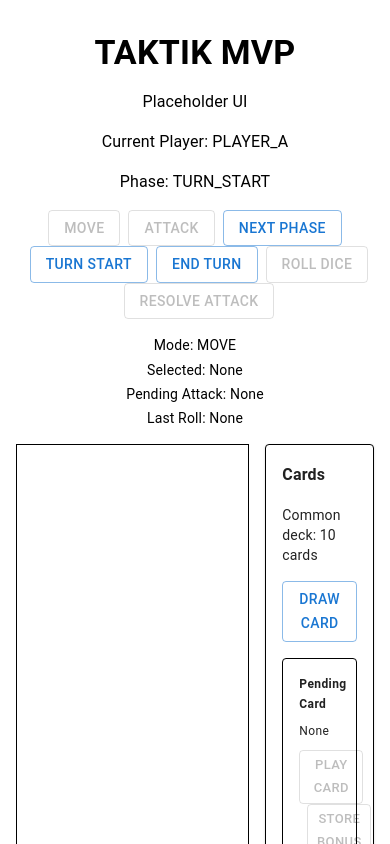
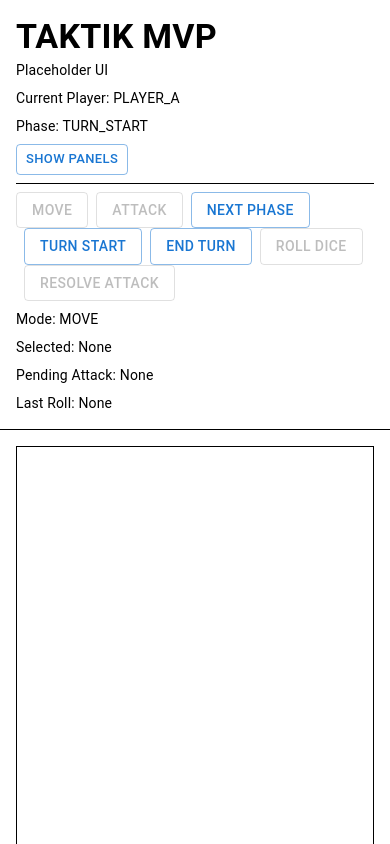
Before and after one commit to monsteruk-crm/taktik, a Next.js app: page / in a window 390 px wide. Shown: the top 844 px of the page. Built offline with nearby package versions, Linux system fonts and the light colour scheme; what @mui/material-nextjs would draw is missing.

Commit message:
Refactor BoardViewport and CardPanel for improved UI responsiveness; implement mobile drawer and desktop overlay for command panels

```diff
--- a/app/page.tsx
+++ b/app/page.tsx
@@ -5,10 +5,13 @@ import { startTransition, useEffect, useMemo, useReducer, useRef, useState } fro
 import Box from "@mui/material/Box";
 import Button from "@mui/material/Button";
 import Container from "@mui/material/Container";
-import Grid from "@mui/material/Grid";
+import Divider from "@mui/material/Divider";
+import Drawer from "@mui/material/Drawer";
 import Paper from "@mui/material/Paper";
 import Stack from "@mui/material/Stack";
 import Typography from "@mui/material/Typography";
+import { useTheme } from "@mui/material/styles";
+import useMediaQuery from "@mui/material/useMediaQuery";
 import type { ReactionWindow } from "@/lib/engine";
 import { gameReducer, initialGameState } from "@/lib/engine";
 import { getMoveRange } from "@/lib/engine/movement";
@@ -34,6 +37,15 @@ export default function Home() {
   const [targetingContext, setTargetingContext] = useState<TargetingContext | null>(null);
   const [selectedTargetUnitIds, setSelectedTargetUnitIds] = useState<string[]>([]);
   const [queuedTactic, setQueuedTactic] = useState<QueuedTactic | null>(null);
+  // Overlay-first command UI.
+  const theme = useTheme();
+  const isDesktop = useMediaQuery(theme.breakpoints.up("md"));
+  const [opsOpen, setOpsOpen] = useState(true);
+
+  useEffect(() => {
+    // Desktop defaults to open; mobile defaults to closed.
+    setOpsOpen(isDesktop);
+  }, [isDesktop]);
   const isGameOver = state.phase === "VICTORY";
   const canMove = state.phase === "MOVEMENT" && !isGameOver;
   const canAttack = state.phase === "ATTACK" && !isGameOver;
@@ -252,122 +264,14 @@ export default function Home() {
 
 
 
-  return (
-    <Box sx={{ minHeight: "100vh", bgcolor: "#ffffff", color: "#000000", py: 4 }}>
-      <Container maxWidth="xl" sx={{ px: { xs: 2, sm: 3, md: 4 } }}>
-        <Stack spacing={2} alignItems="center">
-        <Typography variant="h4" fontWeight={600}>
-          TAKTIK MVP
-        </Typography>
-        <Typography variant="body1">Placeholder UI</Typography>
-        <Typography variant="body1">Current Player: {state.activePlayer}</Typography>
-        <Typography variant="body1">Phase: {state.phase}</Typography>
-        {state.winner ? <Typography variant="body1">Winner: {state.winner}</Typography> : null}
-        <Stack direction="row" spacing={1} flexWrap="wrap" justifyContent="center">
-          <Button
-            variant="outlined"
-            onClick={() => {
-              setMode("MOVE");
-              setSelectedAttackerId(null);
-            }}
-            disabled={!canMove}
-          >
-            Move
-          </Button>
-          <Button
-            variant="outlined"
-            onClick={() => {
-              setMode("ATTACK");
-              setSelectedUnitId(null);
-            }}
-            disabled={!canAttack}
-          >
-            Attack
-          </Button>
-          <Button
-            variant="outlined"
-            onClick={() => dispatch({ type: "NEXT_PHASE" })}
-            disabled={isGameOver}
-          >
-            Next Phase
-          </Button>
-          <Button
-            variant="outlined"
-            onClick={() => dispatch({ type: "TURN_START" })}
-            disabled={isGameOver}
-          >
-            Turn Start
-          </Button>
-          <Button
-            variant="outlined"
-            onClick={() => dispatch({ type: "END_TURN" })}
-            disabled={isGameOver}
-          >
-            End Turn
-          </Button>
-          <Button
-            variant="outlined"
-            onClick={() => {
-              const reaction =
-                queuedTactic?.window === "beforeAttackRoll" ? queuedTactic : undefined;
-              dispatch({ type: "ROLL_DICE", ...(reaction ? { reaction } : {}) });
-              if (reaction) {
-                setQueuedTactic(null);
-              }
-            }}
-            disabled={!canRollDice}
-          >
-            Roll Dice
-          </Button>
-          <Button
-            variant="outlined"
-            onClick={() => {
-              const reaction =
-                queuedTactic &&
-                (queuedTactic.window === "afterAttackRoll" ||
-                  queuedTactic.window === "beforeDamage")
-                  ? queuedTactic
-                  : undefined;
-              dispatch({ type: "RESOLVE_ATTACK", ...(reaction ? { reaction } : {}) });
-              if (reaction) {
-                setQueuedTactic(null);
-              }
-            }}
-            disabled={!canResolveAttack}
-          >
-            Resolve Attack
-          </Button>
-        </Stack>
-        <Stack spacing={0.5} alignItems="center">
-          <Typography variant="body2">Mode: {mode}</Typography>
-          <Typography variant="body2">
-            Selected: {mode === "MOVE" ? selectedUnitId ?? "None" : selectedAttackerId ?? "None"}
-          </Typography>
-          <Typography variant="body2">
-            Pending Attack:{" "}
-            {state.pendingAttack
+  const selectionLabel =
+    mode === "MOVE" ? selectedUnitId ?? "None" : selectedAttackerId ?? "None";
+  const pendingAttackLabel = state.pendingAttack
     ? `${state.pendingAttack.attackerId} -> ${state.pendingAttack.targetId}`
-              : "None"}
-          </Typography>
-          <Typography variant="body2">
-            Last Roll:{" "}
-            {state.lastRoll ? `${state.lastRoll.value} -> ${state.lastRoll.outcome}` : "None"}
-          </Typography>
-        </Stack>
-          <Box sx={{ flexGrow: 1, width: "100%" }}>
-            <Grid container spacing={2}>
-            <Grid size={8}>
-              <BoardViewport onClick={handleViewportClick}>
-                {() => (
-                  <IsometricBoard
-                    state={state}
-                    selectedUnitId={mode === "MOVE" ? selectedUnitId : selectedAttackerId}
-                    moveRange={moveRange}
-                  />
-                )}
-              </BoardViewport>
-            </Grid>
-            <Grid size={4}>
+    : "None";
+  const lastRollLabel = state.lastRoll ? `${state.lastRoll.value} -> ${state.lastRoll.outcome}` : "None";
+
+  const opsContent = (
     <Stack spacing={2} sx={{ width: "100%" }}>
       <CardPanel
         commonDeckCount={state.commonDeck.length}
@@ -402,9 +306,7 @@ export default function Home() {
             return;
           }
           const targets =
-                      state.pendingCard.targeting.type === "unit"
-                        ? { unitIds: selectedTargetUnitIds }
-                        : undefined;
+            state.pendingCard.targeting.type === "unit" ? { unitIds: selectedTargetUnitIds } : undefined;
           dispatch({ type: "PLAY_CARD", cardId: state.pendingCard.id, targets });
           setTargetingContext(null);
           setSelectedTargetUnitIds([]);
@@ -431,9 +333,7 @@ export default function Home() {
             return;
           }
           const targets =
-                      tacticTargetingCard.targeting.type === "unit"
-                        ? { unitIds: selectedTargetUnitIds }
-                        : undefined;
+            tacticTargetingCard.targeting.type === "unit" ? { unitIds: selectedTargetUnitIds } : undefined;
           setQueuedTactic({
             cardId: tacticTargetingCard.id,
             window: targetingContext.window,
@@ -448,10 +348,18 @@ export default function Home() {
         }}
         onClearQueuedTactic={() => setQueuedTactic(null)}
       />
+
       <Paper sx={{ width: "100%", border: "1px solid #000", p: 2 }}>
+        <Stack direction="row" justifyContent="space-between" alignItems="center">
           <Typography variant="subtitle1" fontWeight={600}>
             Log
           </Typography>
+          {!isDesktop ? (
+            <Button variant="outlined" size="small" onClick={() => setOpsOpen(false)}>
+              Close
+            </Button>
+          ) : null}
+        </Stack>
         <Box
           ref={logRef}
           sx={{
@@ -475,10 +383,185 @@ export default function Home() {
         </Box>
       </Paper>
     </Stack>
-            </Grid>
-            </Grid>
+  );
+
+  return (
+    <Box sx={{ minHeight: "100vh", bgcolor: "#ffffff", color: "#000000" }}>
+      <Box
+        sx={{
+          position: "sticky",
+          top: 0,
+          zIndex: 20,
+          borderBottom: "1px solid #000",
+          bgcolor: "#fff",
+        }}
+      >
+        <Container maxWidth="xl" sx={{ py: 2 }}>
+          <Stack spacing={1}>
+            <Stack
+              direction={{ xs: "column", md: "row" }}
+              spacing={1}
+              alignItems={{ xs: "flex-start", md: "center" }}
+              justifyContent="space-between"
+            >
+              <Stack spacing={0.25}>
+                <Typography variant="h4" fontWeight={600}>
+                  TAKTIK MVP
+                </Typography>
+                <Typography variant="body2">Placeholder UI</Typography>
+              </Stack>
+
+              <Stack direction={{ xs: "column", sm: "row" }} spacing={1} alignItems={{ xs: "flex-start", sm: "center" }}>
+                <Typography variant="body2">Current Player: {state.activePlayer}</Typography>
+                <Typography variant="body2">Phase: {state.phase}</Typography>
+                {state.winner ? <Typography variant="body2">Winner: {state.winner}</Typography> : null}
+                <Button variant="outlined" size="small" onClick={() => setOpsOpen((v) => !v)}>
+                  {opsOpen ? "Hide Panels" : "Show Panels"}
+                </Button>
+              </Stack>
+            </Stack>
+
+            <Divider sx={{ borderColor: "#000" }} />
+
+            <Stack direction="row" spacing={1} flexWrap="wrap">
+              <Button
+                variant="outlined"
+                onClick={() => {
+                  setMode("MOVE");
+                  setSelectedAttackerId(null);
+                }}
+                disabled={!canMove}
+              >
+                Move
+              </Button>
+              <Button
+                variant="outlined"
+                onClick={() => {
+                  setMode("ATTACK");
+                  setSelectedUnitId(null);
+                }}
+                disabled={!canAttack}
+              >
+                Attack
+              </Button>
+              <Button variant="outlined" onClick={() => dispatch({ type: "NEXT_PHASE" })} disabled={isGameOver}>
+                Next Phase
+              </Button>
+              <Button variant="outlined" onClick={() => dispatch({ type: "TURN_START" })} disabled={isGameOver}>
+                Turn Start
+              </Button>
+              <Button variant="outlined" onClick={() => dispatch({ type: "END_TURN" })} disabled={isGameOver}>
+                End Turn
+              </Button>
+              <Button
+                variant="outlined"
+                onClick={() => {
+                  const reaction = queuedTactic?.window === "beforeAttackRoll" ? queuedTactic : undefined;
+                  dispatch({ type: "ROLL_DICE", ...(reaction ? { reaction } : {}) });
+                  if (reaction) {
+                    setQueuedTactic(null);
+                  }
+                }}
+                disabled={!canRollDice}
+              >
+                Roll Dice
+              </Button>
+              <Button
+                variant="outlined"
+                onClick={() => {
+                  const reaction =
+                    queuedTactic && (queuedTactic.window === "afterAttackRoll" || queuedTactic.window === "beforeDamage")
+                      ? queuedTactic
+                      : undefined;
+                  dispatch({ type: "RESOLVE_ATTACK", ...(reaction ? { reaction } : {}) });
+                  if (reaction) {
+                    setQueuedTactic(null);
+                  }
+                }}
+                disabled={!canResolveAttack}
+              >
+                Resolve Attack
+              </Button>
+            </Stack>
+
+            <Stack direction={{ xs: "column", sm: "row" }} spacing={1} flexWrap="wrap">
+              <Typography variant="body2">Mode: {mode}</Typography>
+              <Typography variant="body2">Selected: {selectionLabel}</Typography>
+              <Typography variant="body2">Pending Attack: {pendingAttackLabel}</Typography>
+              <Typography variant="body2">Last Roll: {lastRollLabel}</Typography>
+            </Stack>
+          </Stack>
+        </Container>
       </Box>
-        </Stack>
+
+      <Container
+        maxWidth="xl"
+        sx={{
+          pt: 2,
+          pb: 4,
+        }}
+      >
+        <Box
+          sx={{
+            position: "relative",
+            height: { xs: "70vh", md: "78vh" },
+          }}
+        >
+          <BoardViewport onClick={handleViewportClick} height="100%">
+            {() => (
+              <IsometricBoard
+                state={state}
+                selectedUnitId={mode === "MOVE" ? selectedUnitId : selectedAttackerId}
+                moveRange={moveRange}
+              />
+            )}
+          </BoardViewport>
+
+          {/* Desktop: right-side overlay slab that does NOT shrink the board. */}
+          {isDesktop && opsOpen ? (
+            <Box
+              sx={{
+                position: "absolute",
+                top: 16,
+                right: 16,
+                bottom: 16,
+                width: 420,
+                overflow: "auto",
+                bgcolor: "#fff",
+                border: "1px solid #000",
+                p: 2,
+              }}
+            >
+              {opsContent}
+            </Box>
+          ) : null}
+
+          {/* Mobile: panels open as a bottom drawer. */}
+          {!isDesktop ? (
+            <Drawer
+              anchor="bottom"
+              open={opsOpen}
+              onClose={() => setOpsOpen(false)}
+              PaperProps={{
+                sx: {
+                  borderTop: "1px solid #000",
+                  p: 2,
+                },
+              }}
+            >
+              {opsContent}
+            </Drawer>
+          ) : null}
+
+          {/* Mobile: floating button to open panels. */}
+          {!isDesktop && !opsOpen ? (
+            <Box sx={{ position: "absolute", right: 16, bottom: 16 }}>
+              <Button variant="outlined" onClick={() => setOpsOpen(true)}>
+                Open Panels
+              </Button>
+            </Box>
+          ) : null}
+        </Box>
       </Container>
     </Box>
   );
--- a/components/BoardViewport.tsx
+++ b/components/BoardViewport.tsx
@@ -1,8 +1,13 @@
 import type { RefObject } from "react";
 import { useEffect, useRef, useState } from "react";
+import type { SxProps, Theme } from "@mui/material/styles";
 import Box from "@mui/material/Box";
 
 type BoardViewportProps = {
+  /** Height of the viewport container. Defaults to "70vh" (legacy MVP layout). */
+  height?: string | number;
+  /** Optional style override for the outer viewport container. */
+  sx?: SxProps<Theme>;
   onClick?: (args: {
     clientX: number;
     clientY: number;
@@ -21,7 +26,12 @@ type BoardViewportProps = {
 
 const CLICK_DRAG_THRESHOLD = 6;
 
-export default function BoardViewport({ onClick, children }: BoardViewportProps) {
+export default function BoardViewport({
+  onClick,
+  children,
+  height = "70vh",
+  sx,
+}: BoardViewportProps) {
   const [pan, setPan] = useState({ x: 0, y: 0 });
   const [zoom, setZoom] = useState(1);
   const panRef = useRef(pan);
@@ -102,9 +112,10 @@ export default function BoardViewport({ onClick, children }: BoardViewportProps)
     if (!node) {
       return;
     }
+    const nodeEl = node;
     function handleWheel(event: WheelEvent) {
       event.preventDefault();
-      const rect = node.getBoundingClientRect();
+      const rect = nodeEl.getBoundingClientRect();
       const clientX = event.clientX - rect.left;
       const clientY = event.clientY - rect.top;
       const currentZoom = zoomRef.current;
@@ -121,9 +132,9 @@ export default function BoardViewport({ onClick, children }: BoardViewportProps)
       setPan(nextPan);
       setZoom(nextZoom);
     }
-    node.addEventListener("wheel", handleWheel, { passive: false });
+    nodeEl.addEventListener("wheel", handleWheel, { passive: false });
     return () => {
-      node.removeEventListener("wheel", handleWheel);
+      nodeEl.removeEventListener("wheel", handleWheel);
     };
   }, []);
 
@@ -140,12 +151,13 @@ export default function BoardViewport({ onClick, children }: BoardViewportProps)
       ref={viewportRef}
       sx={{
         width: "100%",
-        height: "70vh",
+        height,
         border: "1px solid #000",
         overflow: "hidden",
         touchAction: "none",
         position: "relative",
         cursor: isPanningRef.current ? "grabbing" : "grab",
+        ...sx,
       }}
       onPointerDown={handlePointerDown}
       onPointerMove={handlePointerMove}
--- a/lib/engine/reducer.ts
+++ b/lib/engine/reducer.ts
@@ -816,8 +816,15 @@ export function gameReducer(state: GameState, action: GameAction): GameState {
       );
     }
 
-    let rollValue = resolveState.lastRoll.value;
-    let outcome = resolveState.lastRoll.outcome;
+    const lastRoll = resolveState.lastRoll;
+    if (!lastRoll) {
+      return {
+        ...resolveState,
+        log: [...resolveState.log, "No roll available after reaction resolution"],
+      };
+    }
+    let rollValue = lastRoll.value;
+    let outcome = lastRoll.outcome;
     if (reactionCard?.id === "commanders_luck") {
       const { result, nextSeed } = rollDie(resolveState.rngSeed);
       const pendingAttack = resolveState.pendingAttack;
--- a/lib/ui/CardPanel.tsx
+++ b/lib/ui/CardPanel.tsx
@@ -294,7 +294,8 @@ export default function CardPanel({
                     onClick={onConfirmTacticTargets}
                     disabled={
                       !tacticTargetingSpec ||
-                      selectedTargetUnitIds.length !== tacticTargetingSpec.count
+                      (tacticTargetingSpec.type === "unit" &&
+                        selectedTargetUnitIds.length !== tacticTargetingSpec.count)
                     }
                   >
                     Confirm
```
Also changed, not shown: 3 other files (tests, documents, lock files or other folders). Lines whose indentation alone changed are shown as unchanged.
